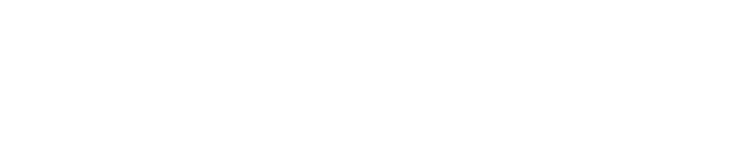
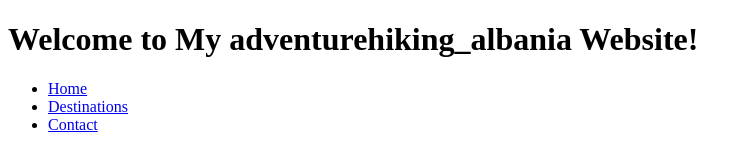
Before and after one commit to albani07/adventurehiking_albania, a plain HTML site: page index.html in a window 1280 px wide. Shown: the whole page, without its empty margins (0-751 px from the left). Drawn offline with Linux system fonts and the light colour scheme.

Commit message:
working on navbar

```diff
--- a/index.html
+++ b/index.html
@@ -8,6 +8,16 @@
 	<title>adventurehiking_albania</title>
 </head>
 <body>
+	<header>
+		<h1>Welcome to My adventurehiking_albania Website!</h1>
+		<nav>
+			<ul>
+				<li><a href="#">Home</a></li>
+				<li><a href="#">Destinations</a></li>
+				<li><a href="#">Contact</a></li>
+			</ul>
+		</nav>
+	</header>
 
 </body>
 <script src="script.js"></script>
```
